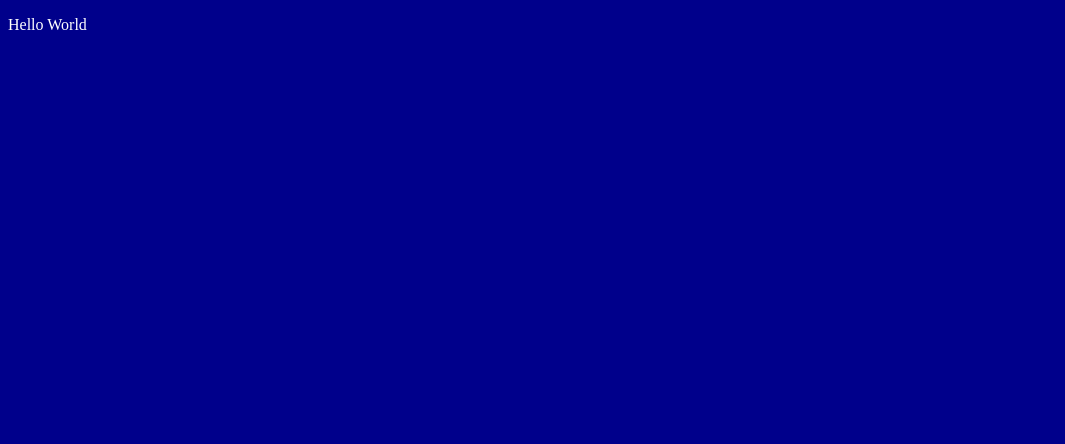
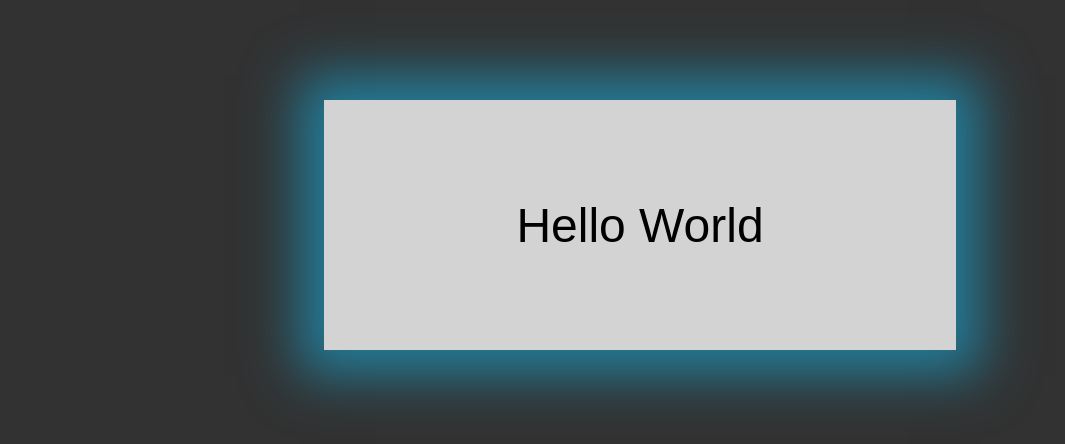
Before and after one commit to MisterEvans78/test-page, a plain HTML site: page index.html in a window 1280 px wide. Shown: the whole page, without its empty margins (0-1065 px from the left). Drawn offline with Linux system fonts and the light colour scheme.

Commit message:
Add files via upload

```diff
--- a/index.html
+++ b/index.html
@@ -3,8 +3,9 @@
 <head>
     <meta charset="UTF-8">
     <title>Test HTML</title>
+    <link rel="stylesheet" href="style.css">
 </head>
-<body style="background-color: darkblue;">
-    <p style="color: white;">Hello World</p>
+<body>
+    <div class="box">Hello World</div>
 </body>
 </html>
--- /dev/null
+++ b/style.css
@@ -0,0 +1,31 @@
+* {
+    box-sizing: border-box;
+}
+body {
+    background-color: rgb(50, 50, 50);;
+}
+a {
+    color: gray;
+}
+a:hover, a:focus {
+    color: white;
+}
+h2 {
+    color: lightskyblue;
+}
+.box {
+    font-family: sans-serif;
+    font-size: 3em;
+
+    background-color: lightgray;
+    width: 50%;
+    height: 250px;
+    margin: 100px auto 0;
+
+    display: flex;
+    align-items: center;
+    justify-content: center;
+
+
+    box-shadow: 0 0 50px 25px rgba(20, 200, 255, 0.5) ; /*Position horizontale, position verticale, intensité de flou, taille globale de l'ombre, couleur*/
+}
```
